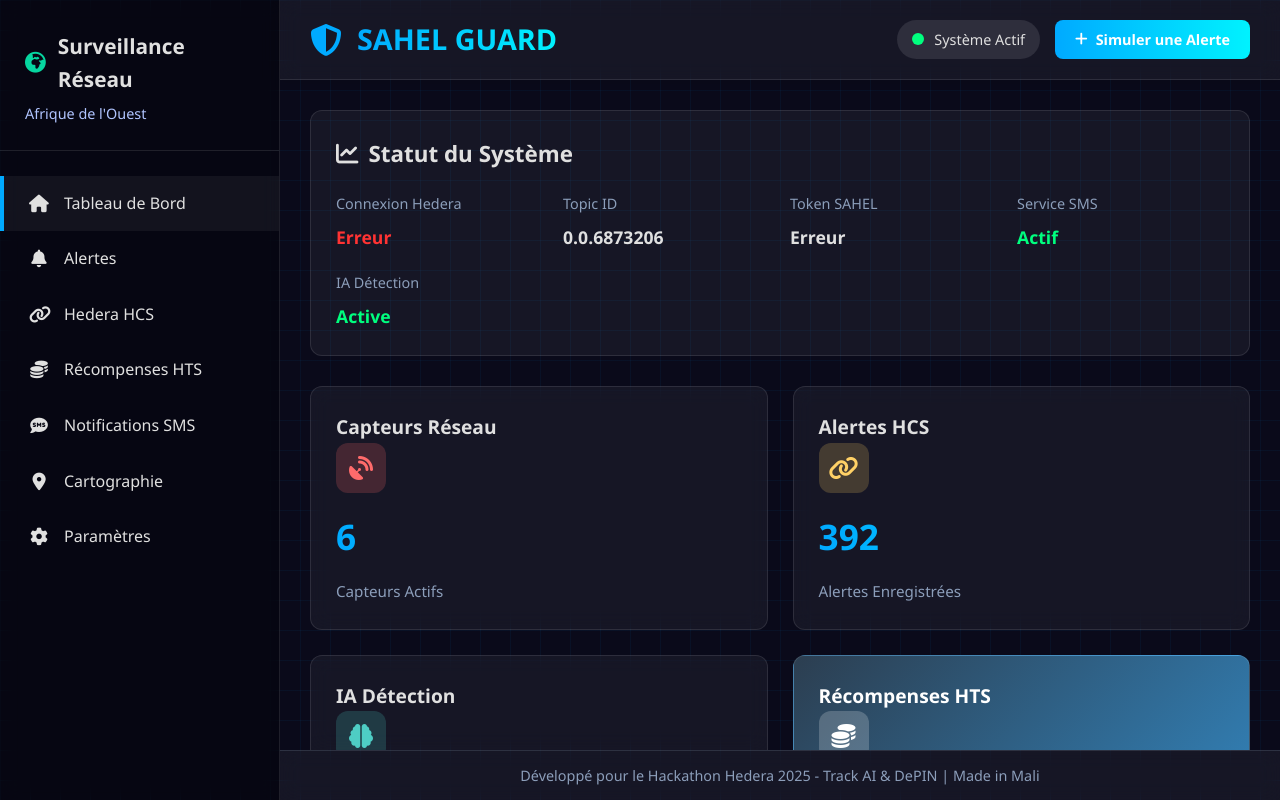
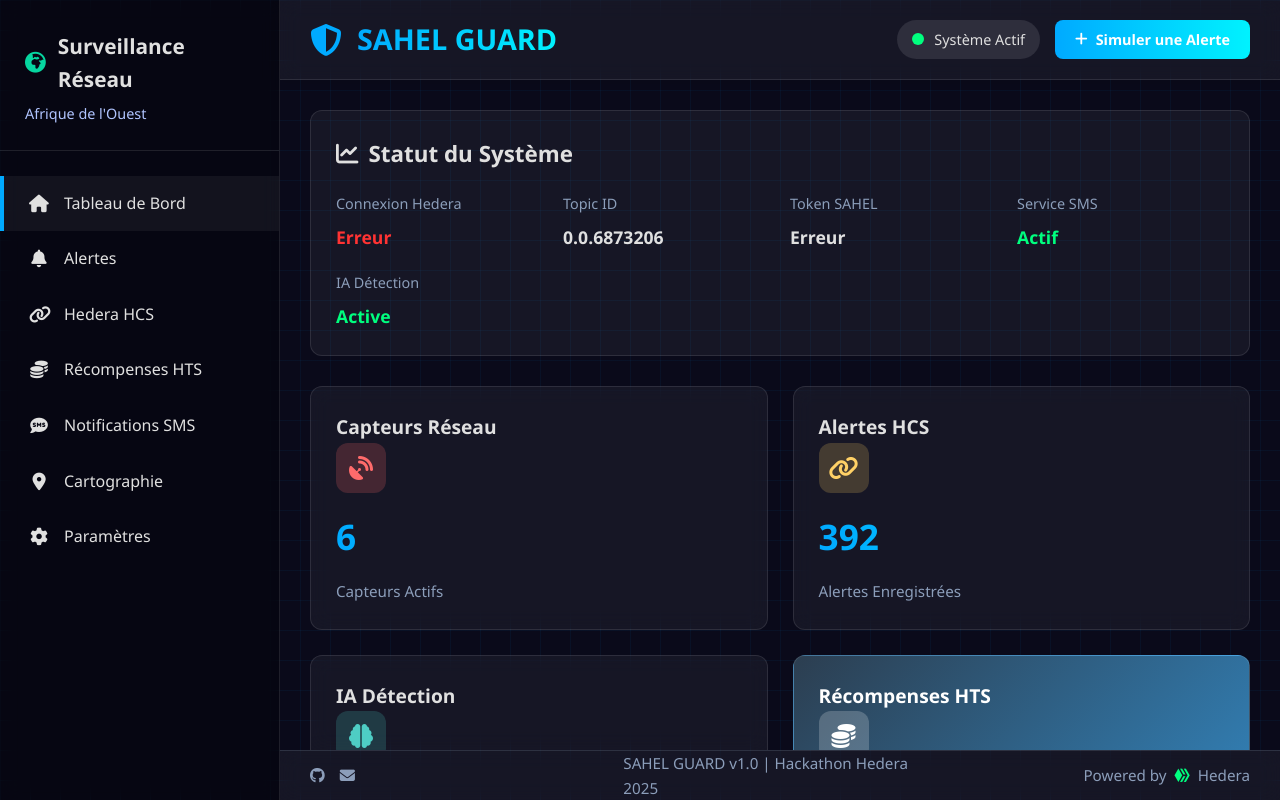
Before and after one commit to Soufi270/sahel-guard, a website: page frontend/index.html in a window 1280 px wide. Drawn offline with nearby package versions, Linux system fonts and the light colour scheme; no server answers.

Commit message:
Correction de la mise en page (navigation fixe et pied de page)

```diff
--- a/frontend/index.html
+++ b/frontend/index.html
@@ -474,9 +474,27 @@
             align-items: center;
             justify-content: center;
             padding: 0 30px;
-            font-size: 0.9rem;
+            font-size: 0.95rem;
             color: var(--text-secondary);
         }
+        .footer-left, .footer-center, .footer-right {
+            flex: 1;
+            display: flex;
+            align-items: center;
+            gap: 15px;
+        }
+        .footer-center { justify-content: center; }
+        .footer-right { justify-content: flex-end; }
+        .footer-left a, .footer-right a {
+            color: var(--text-secondary);
+            text-decoration: none;
+            transition: color 0.3s;
+            display: inline-flex;
+            align-items: center;
+            gap: 8px;
+        }
+        .footer-left a:hover, .footer-right a:hover { color: var(--accent); }
+        .footer-right i { color: var(--success); }
 
         /* Token Panel */
         .token-panel {
@@ -1302,7 +1320,16 @@
         </div>
 
         <footer>
-            <p>Développé pour le Hackathon Hedera 2025 - Track AI & DePIN | Made in Mali</p>
+            <div class="footer-left">
+                <a href="https://github.com/Soufi270/sahel-guard" target="_blank" rel="noopener" title="Voir le code source"><i class="fab fa-github"></i></a>
+                <a href="mailto:layesouf@gmail.com" title="Nous contacter"><i class="fas fa-envelope"></i></a>
+            </div>
+            <div class="footer-center">
+                <p>SAHEL GUARD v1.0 | Hackathon Hedera 2025</p>
+            </div>
+            <div class="footer-right">
+                <a href="https://hedera.com/" target="_blank" rel="noopener">Powered by <i class="fab fa-hive"></i> Hedera</a>
+            </div>
         </footer>
     </div>
 
```
